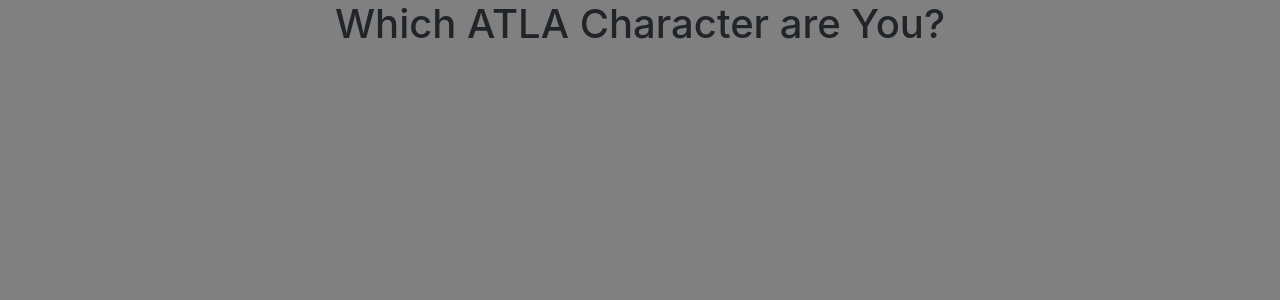
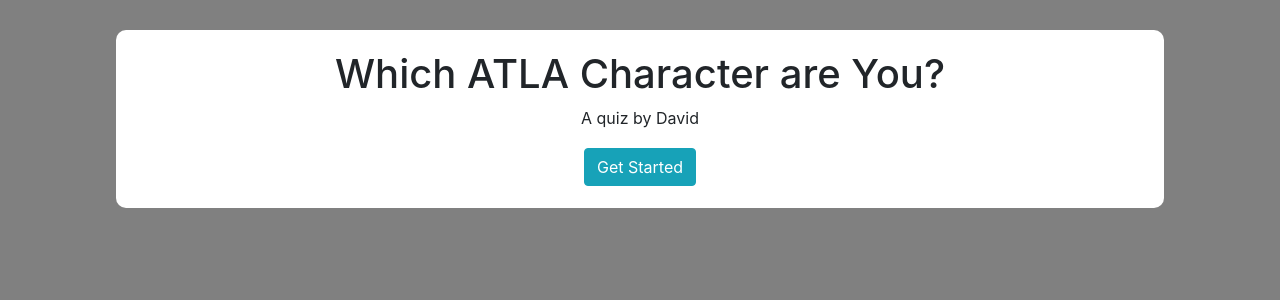
Before and after one commit to dsvanlani/Quizzie-CS50-Capstone-, a Django app: a page that uses quizapp/templates/quizapp/take-quiz.html in a window 1280 px wide. Shown: the top 300 px of the page. Run offline with Django 3.2, Linux system fonts and the light colour scheme; data comes from the database, SQL or seed files in the repository; both versions use the stored data as it was after the commit; some libraries are stand-ins or nearby versions.

Commit message:
finished the 'take quiz' feature

```diff
--- a/quizapp/static/javascript/make-quiz.js
+++ b/quizapp/static/javascript/make-quiz.js
@@ -338,6 +338,7 @@
 
     document.querySelector('#state-5').style.display = "block"
     document.querySelector('#state-4').style.display = "none"
+
   }
 
   })
--- /dev/null
+++ b/quizapp/static/javascript/take-quiz.js
@@ -0,0 +1,49 @@
+function getStarted() {
+  document.querySelector('#welcome-view').style.display = "none"
+  document.querySelectorAll(".question-view").forEach(view => {
+    view.style.display = "block"
+  })
+}
+
+function findWinner(object) {
+  voters = object
+  keys = Object.keys(object)
+  winner = keys[0]
+
+  for (i=0; i<keys.length; i++) {
+    if (voters[winner] <= voters[keys[i]]) {
+      winner = keys[i]
+    }
+  }
+  return winner
+}
+
+function getResults() {
+  votes = new Object           // Initialize votes to 0
+  document.querySelectorAll('.result-view').forEach(element => {
+    votes[element.dataset.resultname] = 0
+  })
+
+  document.querySelectorAll('input').forEach(input => {   // Count Up the Votes
+    if (input.checked) {
+      result = input.dataset.result
+      votes[result]++
+    }
+  })
+
+  winner = findWinner(votes)
+  winnerNoSpaces = winner.split(" ").join("")
+
+  document.querySelector('#result-'+winnerNoSpaces).style.display= "block"
+  document.querySelectorAll('.question-view').forEach(view => {
+    view.style.display = "none"
+  })
+}
+
+
+document.addEventListener("DOMContentLoaded", () => {
+  // ------------ CONFIGURE BUTTONS  ------------------
+  document.querySelector('#get-started-button').onclick = getStarted
+  document.querySelector('#get-results-button').onclick = getResults
+
+})
--- a/quizapp/static/stylesheets/style.css
+++ b/quizapp/static/stylesheets/style.css
@@ -26,7 +26,7 @@
   margin-bottom: 2px;
 }
 
-.make-quiz-container {
+.make-quiz-container, .take-quiz-container {
   width: 80%;
   height: auto;
   background: white;
@@ -34,38 +34,38 @@
   margin-top: 30px;
   padding: 20px;
 }
-.make-quiz-container button {
+.make-quiz-container button, .take-quiz-container button {
   margin: 2px;
 }
-.make-quiz-container .progress {
+.make-quiz-container .progress, .take-quiz-container .progress {
   margin-bottom: 15px;
 }
-.make-quiz-container #quiz-name, .make-quiz-container #author-name {
+.make-quiz-container #quiz-name, .make-quiz-container #author-name, .take-quiz-container #quiz-name, .take-quiz-container #author-name {
   width: 75%;
 }
-.make-quiz-container input, .make-quiz-container label {
+.make-quiz-container input, .make-quiz-container label, .take-quiz-container input, .take-quiz-container label {
   margin: 10px;
 }
-.make-quiz-container .result-description {
+.make-quiz-container .result-description, .take-quiz-container .result-description {
   width: 90%;
   height: 100px;
   margin: 10px;
 }
-.make-quiz-container .question-body {
+.make-quiz-container .question-body, .take-quiz-container .question-body {
   width: 90%;
   margin: 10px;
 }
-.make-quiz-container h4 {
+.make-quiz-container h4, .take-quiz-container h4 {
   margin: 10px;
 }
-.make-quiz-container .answer {
+.make-quiz-container .answer, .take-quiz-container .answer {
   width: 50%;
 }
-.make-quiz-container .answer-trash-icon {
+.make-quiz-container .answer-trash-icon, .take-quiz-container .answer-trash-icon {
   margin-top: 12px;
   margin-right: 20px;
 }
-.make-quiz-container svg:hover {
+.make-quiz-container svg:hover, .take-quiz-container svg:hover {
   background-color: LightGray;
 }
 
@@ -73,4 +73,8 @@
   display: none;
 }
 
+.result-view, .question-view {
+  display: none;
+}
+
 /*# sourceMappingURL=style.css.map */
--- a/quizapp/static/stylesheets/style.scss
+++ b/quizapp/static/stylesheets/style.scss
@@ -26,7 +26,7 @@
     margin-bottom: 2px;
     }
 
-.make-quiz-container {
+.make-quiz-container, .take-quiz-container {
    width: 80%;
    height: auto;
    background: white;
@@ -81,3 +81,7 @@
 #state-1, #state-2, #state-3, #state-4, #state-5 {
     display: none;
         }
+
+.result-view, .question-view {
+    display: none;
+    }
--- a/quizapp/templates/quizapp/take-quiz.html
+++ b/quizapp/templates/quizapp/take-quiz.html
@@ -3,11 +3,44 @@
 {{quiz.title}}
 {% endblock %}
 
+{% block script %}
+{% load static %}
+<script src="{% static 'javascript/take-quiz.js' %}"></script>
+{% endblock %}
+
 {% block body %}
+
 <div class="row justify-content-center">
-    <div class="take-quiz-container">
-        <h1>{{ quiz.title }}</h1>
+    <div class="take-quiz-container" id="welcome-view">
+        <div class="row justify-content-center"><h1>{{ quiz.title }}</h1></div>
+        <div class="row justify-content-center"><p class="float-center">A quiz by {{quiz.author}}</p></div>
+        <div class="row justify-content-center"><button id="get-started-button" class="btn btn-info">Get Started</button></div>
     </div>
+
+    {% for question in questions %}
+    <div class="take-quiz-container question-view" id="view-{{question.question_number}}">
+        <b>{{question.question_number}}. {{ question.text }}</b><br>
+        <form>
+        {% for answer in answers %}
+            {% if answer.question == question %}
+                    <input type="radio" name="question-{{question.question_number}}" id="{{ answer | cut:' ' }}" value="{{answer}}"  data-result="{{answer.for_result }}">
+                    <label for="{{ answer | cut:' ' }}">{{ answer }}</label><br>
+            {% endif %}
+        {% endfor %}
+        </form>
+    </div>
+    {% endfor %}
+    <div class="take-quiz-container question-view">
+        <div class="row justify-content-center">
+            <a href="#" class="btn btn-info" id="get-results-button">Get Results</a>
+        </div>
+    </div>
+    {% for result in results %}
+        <div class="take-quiz-container result-view" id="result-{{ result.result_title | cut:' ' }}" data-resultName="{{ result }}">
+        <div class="row justify-content-center"><h3>{{result.result_title}}</h3></div>
+            <p>{{result.result_description}}</p>
+        </div>
+    {% endfor %}
 </div>
 
 {% endblock %}
--- a/quizapp/views.py
+++ b/quizapp/views.py
@@ -14,7 +14,11 @@
 
 
 def quiz_list(request):
-    return render(request, 'quizapp/quiz-list.html')
+    all_quizzes = Quiz.objects.all()
+    context = {
+        "quizzes": all_quizzes
+    }
+    return render(request, 'quizapp/quiz-list.html', context)
 
 
 def make_quiz(request):
@@ -79,7 +83,20 @@
 
 def take_quiz(request, quiz_url):
     quiz = Quiz.objects.get(url=quiz_url)
+    questions = Question.objects.filter(quiz=quiz)
+    i=1
+    answers = Answer.objects.none()
+    for question in questions:
+        question.question_number = i
+        i += 1
+        answers |= Answer.objects.filter(question=question)
+
+    results = Result.objects.filter(quiz=quiz)
+
     context = {
-        'quiz': quiz
+        'quiz': quiz,
+        'questions': questions,
+        'answers': answers,
+        'results': results
     }
     return render(request, 'quizapp/take-quiz.html', context)
```
Also changed, not shown: quizapp/templates/quizapp/quiz-list.html (added, +15 -0 lines), db.sqlite3, 1 other file.
